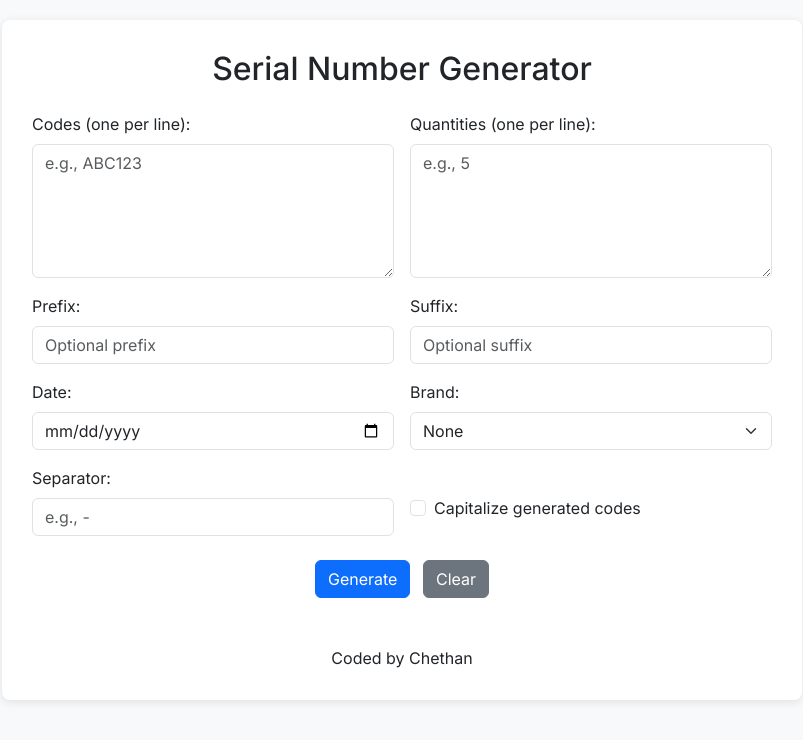
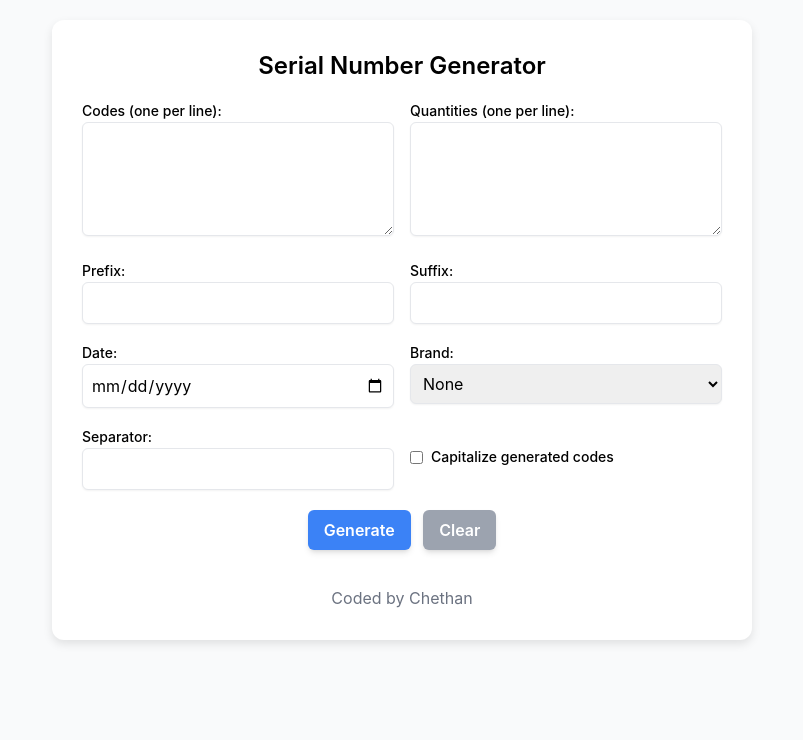
Before and after one commit to chethan9/bedshopstock, a plain HTML site: page index.html in a window 1280 px wide. Shown: the whole page, without its empty margins (238-1041 px from the left). Drawn offline with nearby package versions, Linux system fonts and the light colour scheme.

Commit message:
Update index.html

```diff
--- a/index.html
+++ b/index.html
@@ -4,147 +4,130 @@
   <meta charset="UTF-8">
   <meta name="viewport" content="width=device-width, initial-scale=1">
   <title>Serial Number Generator</title>
-  <!-- Latest Bootstrap CSS -->
-  <link rel="stylesheet" href="https://cdn.jsdelivr.net/npm/bootstrap@5.3.0/dist/css/bootstrap.min.css">
-  <!-- Google Fonts: Inter -->
-  <link href="https://fonts.googleapis.com/css2?family=Inter:wght@400;500;600;700&display=swap" rel="stylesheet">
+
+  <!-- Tailwind CSS -->
+  <script src="https://cdn.tailwindcss.com"></script>
   <style>
     body {
-      background: #f8f9fa;
       font-family: 'Inter', sans-serif;
-      padding: 20px;
+      background: #f9fafb;
     }
-    /* Center the card and give it a modern notional look */
-    .card-container {
-      max-width: 800px;
-      margin: 0 auto;
-      background: #fff;
-      border-radius: 8px;
+    .card {
+      max-width: 700px;
+      margin: auto;
+      background: white;
       padding: 30px;
-      box-shadow: 0 2px 10px rgba(0, 0, 0, 0.1);
-    }
-    .result-table {
-      margin-top: 20px;
-    }
-    /* Ensure the copy button (and toggle button) are centered */
-    .group-copy-button,
-    .toggle-cell {
-      display: flex;
-      justify-content: center;
-      align-items: center;
-    }
-    /* Optional: style the table minimally */
-    #resultTable td {
-      vertical-align: middle;
-      padding: 0.75rem;
+      border-radius: 12px;
+      box-shadow: 0 4px 10px rgba(0, 0, 0, 0.1);
     }
   </style>
 </head>
-<body>
-  <div class="card-container">
-    <h2 class="mb-4 text-center">Serial Number Generator</h2>
-    <div class="row g-3">
-      <div class="col-md-6">
-        <label for="codesInput" class="form-label">Codes (one per line):</label>
-        <textarea id="codesInput" class="form-control" rows="5" placeholder="e.g., ABC123"></textarea>
+<body class="p-5">
+
+  <div class="card">
+    <h2 class="text-2xl font-semibold text-center mb-4">Serial Number Generator</h2>
+
+    <div class="grid grid-cols-2 gap-4">
+      <div>
+        <label class="text-sm font-medium">Codes (one per line):</label>
+        <textarea id="codesInput" class="w-full p-2 border rounded-md shadow-sm" rows="4"></textarea>
       </div>
-      <div class="col-md-6">
-        <label for="quantitiesInput" class="form-label">Quantities (one per line):</label>
-        <textarea id="quantitiesInput" class="form-control" rows="5" placeholder="e.g., 5"></textarea>
+      <div>
+        <label class="text-sm font-medium">Quantities (one per line):</label>
+        <textarea id="quantitiesInput" class="w-full p-2 border rounded-md shadow-sm" rows="4"></textarea>
       </div>
-      <div class="col-md-6">
-        <label for="prefixInput" class="form-label">Prefix:</label>
-        <input type="text" id="prefixInput" class="form-control" placeholder="Optional prefix">
+
+      <div>
+        <label class="text-sm font-medium">Prefix:</label>
+        <input type="text" id="prefixInput" class="w-full p-2 border rounded-md shadow-sm">
       </div>
-      <div class="col-md-6">
-        <label for="suffixInput" class="form-label">Suffix:</label>
-        <input type="text" id="suffixInput" class="form-control" placeholder="Optional suffix">
+      <div>
+        <label class="text-sm font-medium">Suffix:</label>
+        <input type="text" id="suffixInput" class="w-full p-2 border rounded-md shadow-sm">
       </div>
-      <div class="col-md-6">
-        <label for="dateInput" class="form-label">Date:</label>
-        <input type="date" id="dateInput" class="form-control">
+
+      <div>
+        <label class="text-sm font-medium">Date:</label>
+        <input type="date" id="dateInput" class="w-full p-2 border rounded-md shadow-sm">
       </div>
-      <div class="col-md-6">
-        <label for="brandInput" class="form-label">Brand:</label>
-        <select id="brandInput" class="form-select">
+      <div>
+        <label class="text-sm font-medium">Brand:</label>
+        <select id="brandInput" class="w-full p-2 border rounded-md shadow-sm">
           <option value="">None</option>
           <option value="B1">Brand 1</option>
           <option value="B2">Brand 2</option>
           <option value="B3">Brand 3</option>
         </select>
       </div>
-      <div class="col-md-6">
-        <label for="separatorInput" class="form-label">Separator:</label>
-        <input type="text" id="separatorInput" class="form-control" placeholder="e.g., -">
+
+      <div>
+        <label class="text-sm font-medium">Separator:</label>
+        <input type="text" id="separatorInput" class="w-full p-2 border rounded-md shadow-sm">
       </div>
-      <div class="col-md-6 d-flex align-items-center">
-        <div class="form-check mt-3">
-          <input class="form-check-input" type="checkbox" id="capitalizationCheckbox">
-          <label class="form-check-label" for="capitalizationCheckbox">
-            Capitalize generated codes
-          </label>
-        </div>
+      <div class="flex items-center">
+        <input class="mr-2" type="checkbox" id="capitalizationCheckbox">
+        <label class="text-sm font-medium">Capitalize generated codes</label>
       </div>
     </div>
-    <div class="text-center my-4">
-      <button onclick="generateSerialNumbers()" class="btn btn-primary me-2">Generate</button>
-      <button onclick="clearInputs()" class="btn btn-secondary">Clear</button>
+
+    <div class="text-center mt-5">
+      <button onclick="generateSerialNumbers()" class="px-4 py-2 bg-blue-500 text-white font-semibold rounded-md shadow-md hover:bg-blue-600">Generate</button>
+      <button onclick="clearInputs()" class="px-4 py-2 bg-gray-400 text-white font-semibold rounded-md shadow-md hover:bg-gray-500 ml-2">Clear</button>
     </div>
-    <div class="result-table">
-      <table id="resultTable" class="table table-bordered"></table>
+
+    <div class="result-table mt-5">
+      <table id="resultTable" class="w-full border-collapse border border-gray-300 rounded-lg"></table>
     </div>
-    <footer class="text-center mt-4">
-      <p class="mb-0">Coded by Chethan</p>
+
+    <footer class="text-center mt-4 text-gray-500">
+      <p>Coded by Chethan</p>
     </footer>
   </div>
 
-  <!-- Font Awesome (for icons if needed) -->
-  <script src="https://kit.fontawesome.com/a076d05399.js"></script>
-  <!-- XLSX Library (if needed) -->
-  <script src="https://unpkg.com/xlsx/dist/xlsx.full.min.js"></script>
   <script>
-    // Display a group of serials in the table.
-    // It shows the first two rows, then adds a toggle row if there are more.
     function displaySerialGroup(table, code, serials) {
       var tbody = document.createElement("tbody");
 
       for (var i = 0; i < serials.length; i++) {
         var row = document.createElement("tr");
-        // Hide extra rows (beyond the first 2) by default.
         if (i >= 2) {
           row.classList.add("extra-row");
           row.style.display = "none";
         }
-        // Code cell
+
         var codeCell = document.createElement("td");
         codeCell.textContent = code;
-        // Serial cell
+        codeCell.className = "border p-2 text-center";
+
         var serialCell = document.createElement("td");
         serialCell.textContent = serials[i];
-        // Action cell (for copy button on the first row)
+        serialCell.className = "border p-2 text-center";
+
         var actionCell = document.createElement("td");
+        actionCell.className = "border p-2 text-center";
         if (i === 0) {
           var copyBtn = document.createElement("button");
-          copyBtn.className = "btn btn-success btn-sm";
+          copyBtn.className = "px-3 py-1 bg-green-500 text-white rounded-md hover:bg-green-600";
           copyBtn.textContent = "Copy Group";
           copyBtn.addEventListener("click", function () {
             copySerialGroup(serials);
           });
           actionCell.appendChild(copyBtn);
         }
+
         row.appendChild(codeCell);
         row.appendChild(serialCell);
         row.appendChild(actionCell);
         tbody.appendChild(row);
       }
-      // If there are extra rows, add a toggle button row.
+
       if (serials.length > 2) {
         var toggleRow = document.createElement("tr");
         var toggleCell = document.createElement("td");
         toggleCell.colSpan = 3;
-        toggleCell.className = "toggle-cell";
+        toggleCell.className = "text-center p-2";
         var toggleBtn = document.createElement("button");
-        toggleBtn.className = "btn btn-outline-secondary btn-sm";
+        toggleBtn.className = "px-3 py-1 bg-gray-500 text-white rounded-md hover:bg-gray-600";
         toggleBtn.textContent = "Show More";
         toggleBtn.addEventListener("click", function () {
           var extraRows = tbody.querySelectorAll(".extra-row");
@@ -158,22 +141,17 @@
         toggleRow.appendChild(toggleCell);
         tbody.appendChild(toggleRow);
       }
+
       table.appendChild(tbody);
     }
 
-    // Copies the group of serial numbers to the clipboard.
     function copySerialGroup(serials) {
       var copyText = serials.join("\n");
       navigator.clipboard.writeText(copyText)
-        .then(function () {
-          console.log("Serial numbers copied successfully!");
-        })
-        .catch(function (err) {
-          console.error("Failed to copy serial numbers: ", err);
-        });
+        .then(() => console.log("Serial numbers copied successfully!"))
+        .catch(err => console.error("Failed to copy serial numbers:", err));
     }
 
-    // Generates the serial numbers based on the user inputs.
     function generateSerialNumbers() {
       var codesInput = document.getElementById("codesInput").value;
       var quantitiesInput = document.getElementById("quantitiesInput").value;
@@ -200,42 +178,8 @@
       }
     }
 
-    // Generates an array of serial numbers based on the provided parameters.
-    function generateSerials(code, quantity, prefix, suffix, date, brand, separator, capitalize) {
-      var serials = [];
-      for (var i = 0; i < quantity; i++) {
-        var serial = "";
-        if (prefix !== "") {
-          serial += prefix + separator;
-        }
-        serial += code + separator + (i + 1);
-        if (date !== "") {
-          serial += separator + date;
-        }
-        if (brand !== "") {
-          serial = brand + separator + serial;
-        }
-        if (suffix !== "") {
-          serial += separator + suffix;
-        }
-        if (capitalize) {
-          serial = serial.toUpperCase();
-        }
-        serials.push(serial);
-      }
-      return serials;
-    }
-
-    // Clears all inputs and the result table.
     function clearInputs() {
-      document.getElementById("codesInput").value = "";
-      document.getElementById("quantitiesInput").value = "";
-      document.getElementById("prefixInput").value = "";
-      document.getElementById("suffixInput").value = "";
-      document.getElementById("dateInput").value = "";
-      document.getElementById("brandInput").value = "";
-      document.getElementById("separatorInput").value = "";
-      document.getElementById("capitalizationCheckbox").checked = false;
+      document.querySelectorAll("input, textarea").forEach(input => input.value = "");
       document.getElementById("resultTable").innerHTML = "";
     }
   </script>
```
